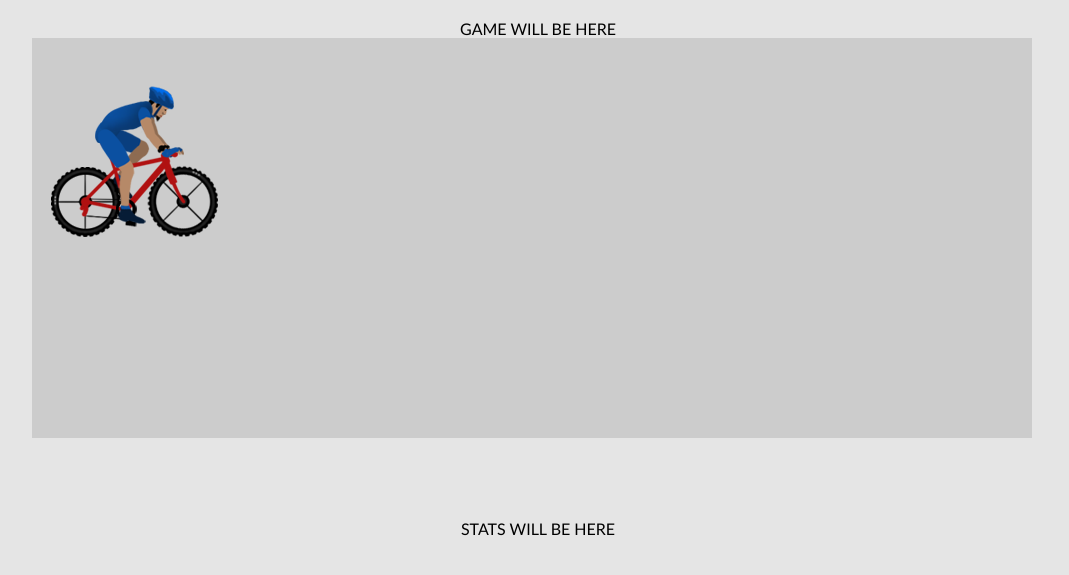
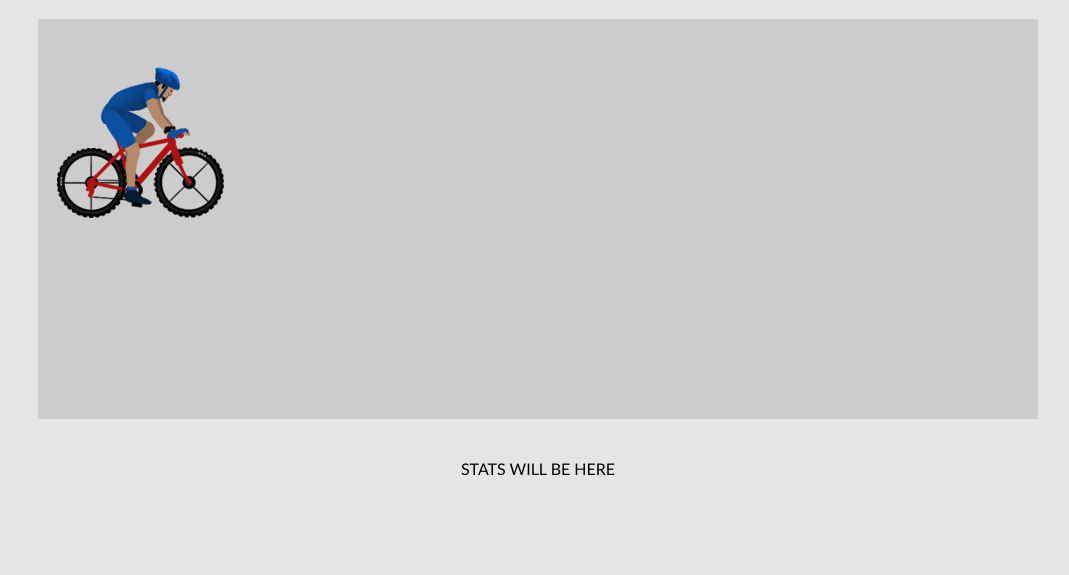
Before and after one commit to ioana-ianovici/ML-Game, a website: page index.html in a window 1280 px wide. Shown: the part 63-638 px from the top of the page, without its empty margins (102-1171 px from the left). Drawn offline with Linux system fonts and the light colour scheme.

Commit message:
Adjust game container styles

```diff
--- a/app/css/default.css
+++ b/app/css/default.css
@@ -9,10 +9,11 @@ h1.page-title {
 }
 
 .game-area {
-    width: 80%;
-    height: 500px;
+    width: 1000px;
+    height: 400px;
     margin: 0 auto;
     text-align: center;
+    margin-bottom: 40px;
 }
 
 .stats-area {
--- a/index.html
+++ b/index.html
@@ -9,7 +9,7 @@
 
 <body>
     <h1 class="page-title">ML Game</h1>
-    <div class="game-area">GAME WILL BE HERE
+    <div class="game-area">
         <div id="game-container">
             <canvas id="biker-layer" width="1000" height="400" class="layer"></canvas>
             <canvas id="background-layer" width="1000" height="400" class="layer"></canvas>
```
